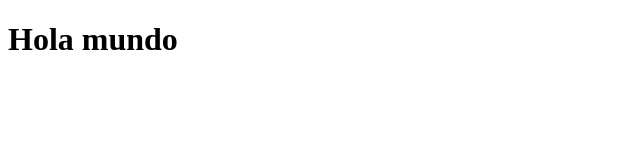
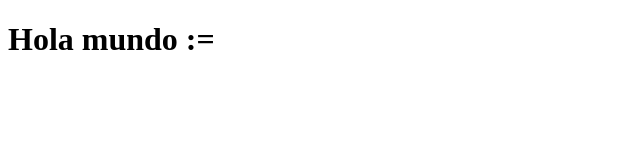
Before and after one commit to edtabo/test-gha, a plain HTML site: page index.html in a window 1280 px wide. Shown: the full height of the page, 0-640 px from the left. Drawn offline with Linux system fonts and the light colour scheme.

Commit message:
Update index.html

```diff
--- a/index.html
+++ b/index.html
@@ -7,6 +7,6 @@
     <title>Document</title>
 </head>
 <body>
-    <h1>Hola mundo</h1>
+    <h1>Hola mundo :=</h1>
 </body>
 </html>
```
